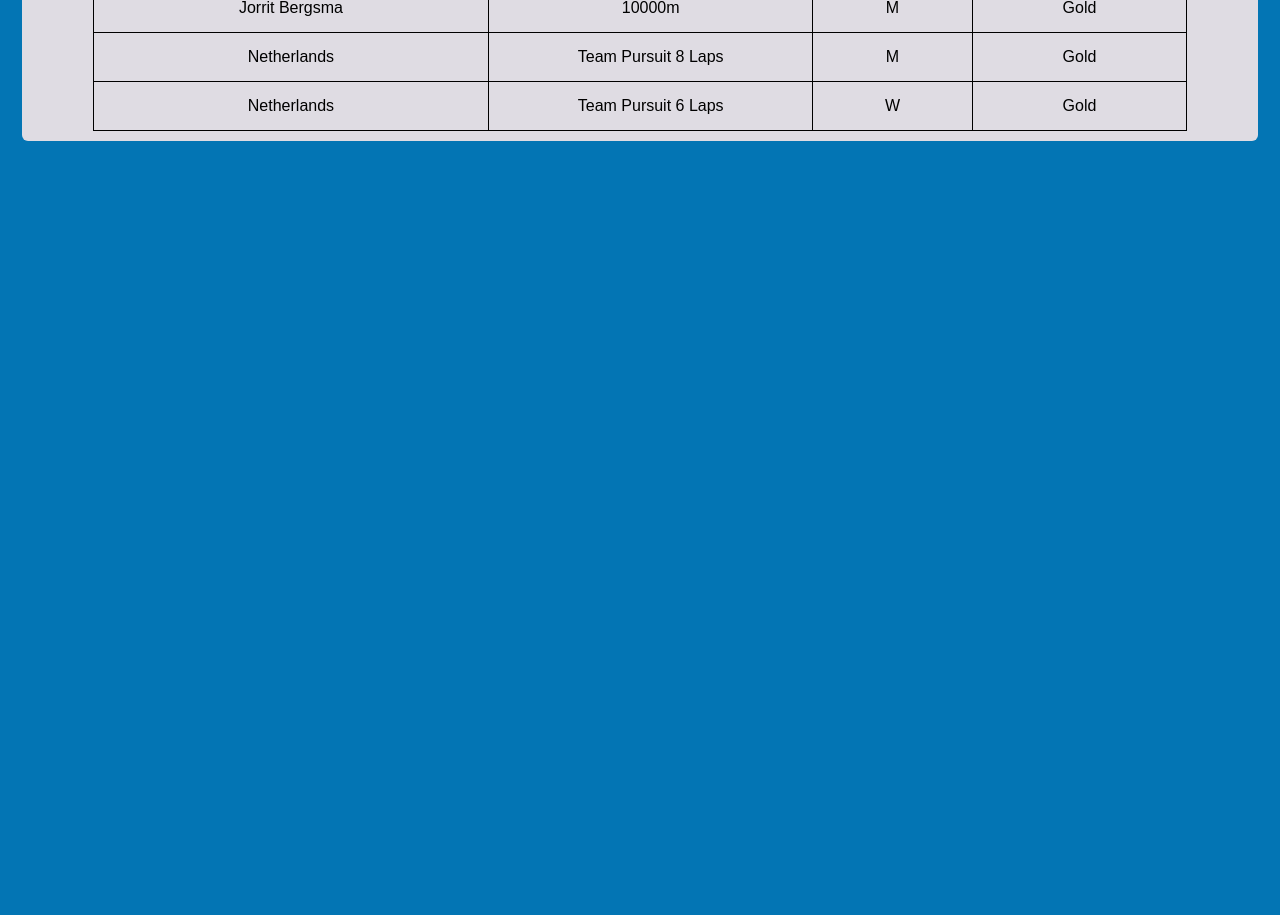
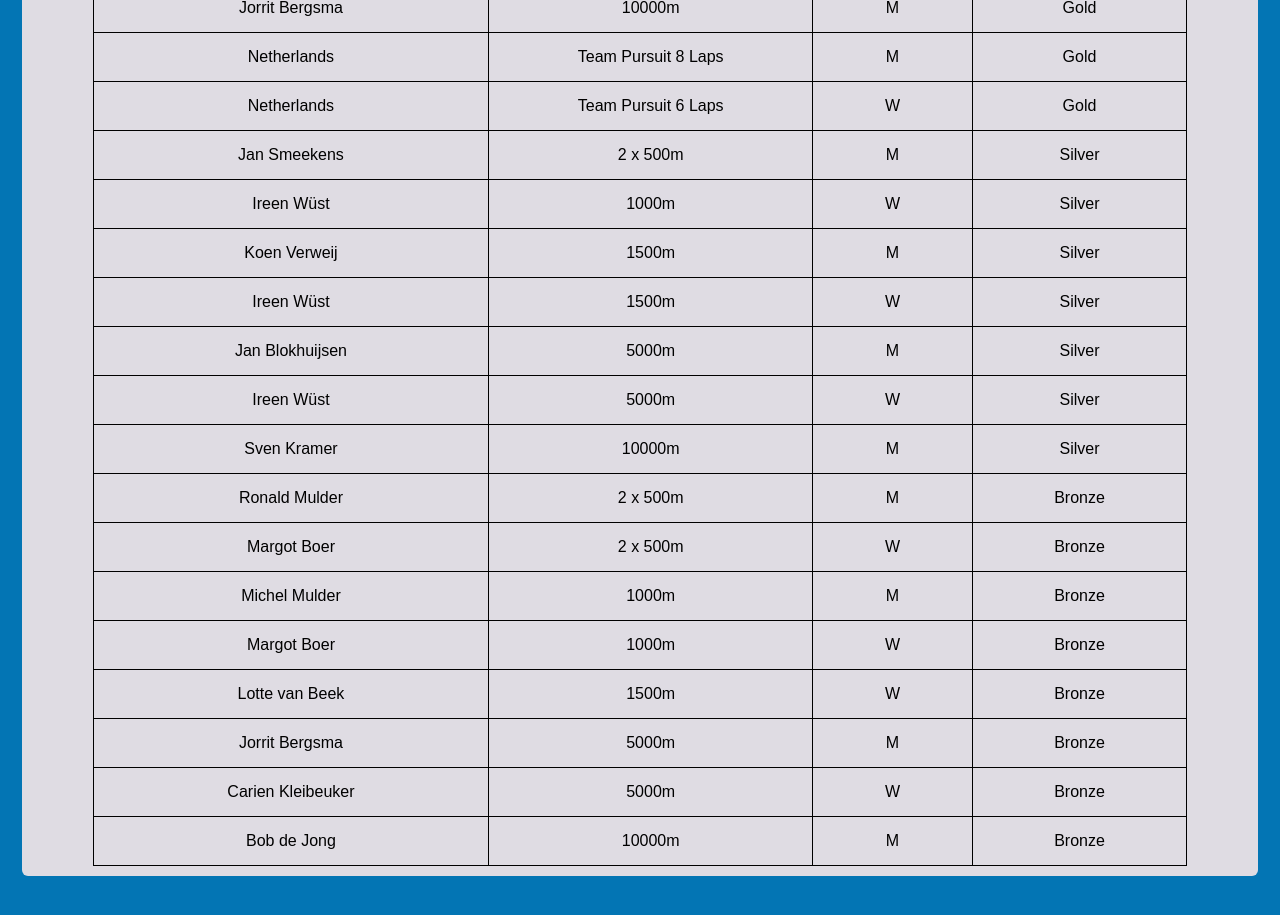
Before and after one commit to robdir/gracenote-assignment, a React (Create React App) app: page / in a window 1280 px wide. Shown: the part 900-1815 px from the top of the page. Before the commit the page ends 1091 px from the top, so only its background shows below. Built offline with nearby package versions, Linux system fonts and the light colour scheme.

Commit message:
speed skating table rendered

```diff
--- a/src/speedTable.js
+++ b/src/speedTable.js
@@ -62,6 +62,96 @@ class speedTable extends PureComponent {
                 <td> {data.GoldMedalList[7].Gender.c_Short} </td>
                 <td> Gold </td>
             </tr>
+                <tr>
+                    <td> {data.SilverMedalList[0].Participant.c_Participant}</td>
+                    <td> {data.SilverMedalList[0].Event.c_Name} </td>
+                    <td> {data.SilverMedalList[0].Gender.c_Short} </td>
+                    <td> Silver </td>
+                </tr>
+                <tr>
+                    <td> {data.SilverMedalList[1].Participant.c_Participant}</td>
+                    <td> {data.SilverMedalList[1].Event.c_Name} </td>
+                    <td> {data.SilverMedalList[1].Gender.c_Short} </td>
+                    <td> Silver </td>
+                </tr>
+                <tr>
+                    <td> {data.SilverMedalList[2].Participant.c_Participant}</td>
+                    <td> {data.SilverMedalList[2].Event.c_Name} </td>
+                    <td> {data.SilverMedalList[2].Gender.c_Short} </td>
+                    <td> Silver </td>
+                </tr>
+                <tr>
+                    <td> {data.SilverMedalList[3].Participant.c_Participant}</td>
+                    <td> {data.SilverMedalList[3].Event.c_Name} </td>
+                    <td> {data.SilverMedalList[3].Gender.c_Short} </td>
+                    <td> Silver </td>
+                </tr>
+                <tr>
+                    <td> {data.SilverMedalList[4].Participant.c_Participant}</td>
+                    <td> {data.SilverMedalList[4].Event.c_Name} </td>
+                    <td> {data.SilverMedalList[4].Gender.c_Short} </td>
+                    <td> Silver </td>
+                </tr>
+                <tr>
+                    <td> {data.SilverMedalList[5].Participant.c_Participant}</td>
+                    <td> {data.SilverMedalList[5].Event.c_Name} </td>
+                    <td> {data.SilverMedalList[5].Gender.c_Short} </td>
+                    <td> Silver </td>
+                </tr>
+                <tr>
+                    <td> {data.SilverMedalList[6].Participant.c_Participant}</td>
+                    <td> {data.SilverMedalList[6].Event.c_Name} </td>
+                    <td> {data.SilverMedalList[6].Gender.c_Short} </td>
+                    <td> Silver </td>
+                </tr>
+                <tr>
+                    <td> {data.BronzeMedalList[0].Participant.c_Participant}</td>
+                    <td> {data.BronzeMedalList[0].Event.c_Name} </td>
+                    <td> {data.BronzeMedalList[0].Gender.c_Short} </td>
+                    <td> Bronze </td>
+                </tr>
+                <tr>
+                    <td> {data.BronzeMedalList[1].Participant.c_Participant}</td>
+                    <td> {data.BronzeMedalList[1].Event.c_Name} </td>
+                    <td> {data.BronzeMedalList[1].Gender.c_Short} </td>
+                    <td> Bronze </td>
+                </tr>
+                <tr>
+                    <td> {data.BronzeMedalList[2].Participant.c_Participant}</td>
+                    <td> {data.BronzeMedalList[2].Event.c_Name} </td>
+                    <td> {data.BronzeMedalList[2].Gender.c_Short} </td>
+                    <td> Bronze </td>
+                </tr>
+                <tr>
+                    <td> {data.BronzeMedalList[3].Participant.c_Participant}</td>
+                    <td> {data.BronzeMedalList[3].Event.c_Name} </td>
+                    <td> {data.BronzeMedalList[3].Gender.c_Short} </td>
+                    <td> Bronze </td>
+                </tr>
+                <tr>
+                    <td> {data.BronzeMedalList[4].Participant.c_Participant}</td>
+                    <td> {data.BronzeMedalList[4].Event.c_Name} </td>
+                    <td> {data.BronzeMedalList[4].Gender.c_Short} </td>
+                    <td> Bronze </td>
+                </tr>
+                <tr>
+                    <td> {data.BronzeMedalList[5].Participant.c_Participant}</td>
+                    <td> {data.BronzeMedalList[5].Event.c_Name} </td>
+                    <td> {data.BronzeMedalList[5].Gender.c_Short} </td>
+                    <td> Bronze </td>
+                </tr>
+                <tr>
+                    <td> {data.BronzeMedalList[6].Participant.c_Participant}</td>
+                    <td> {data.BronzeMedalList[6].Event.c_Name} </td>
+                    <td> {data.BronzeMedalList[6].Gender.c_Short} </td>
+                    <td> Bronze </td>
+                </tr>
+                <tr>
+                    <td> {data.BronzeMedalList[7].Participant.c_Participant}</td>
+                    <td> {data.BronzeMedalList[7].Event.c_Name} </td>
+                    <td> {data.BronzeMedalList[7].Gender.c_Short} </td>
+                    <td> Bronze </td>
+                </tr>
             </table>
         )
     }
```
